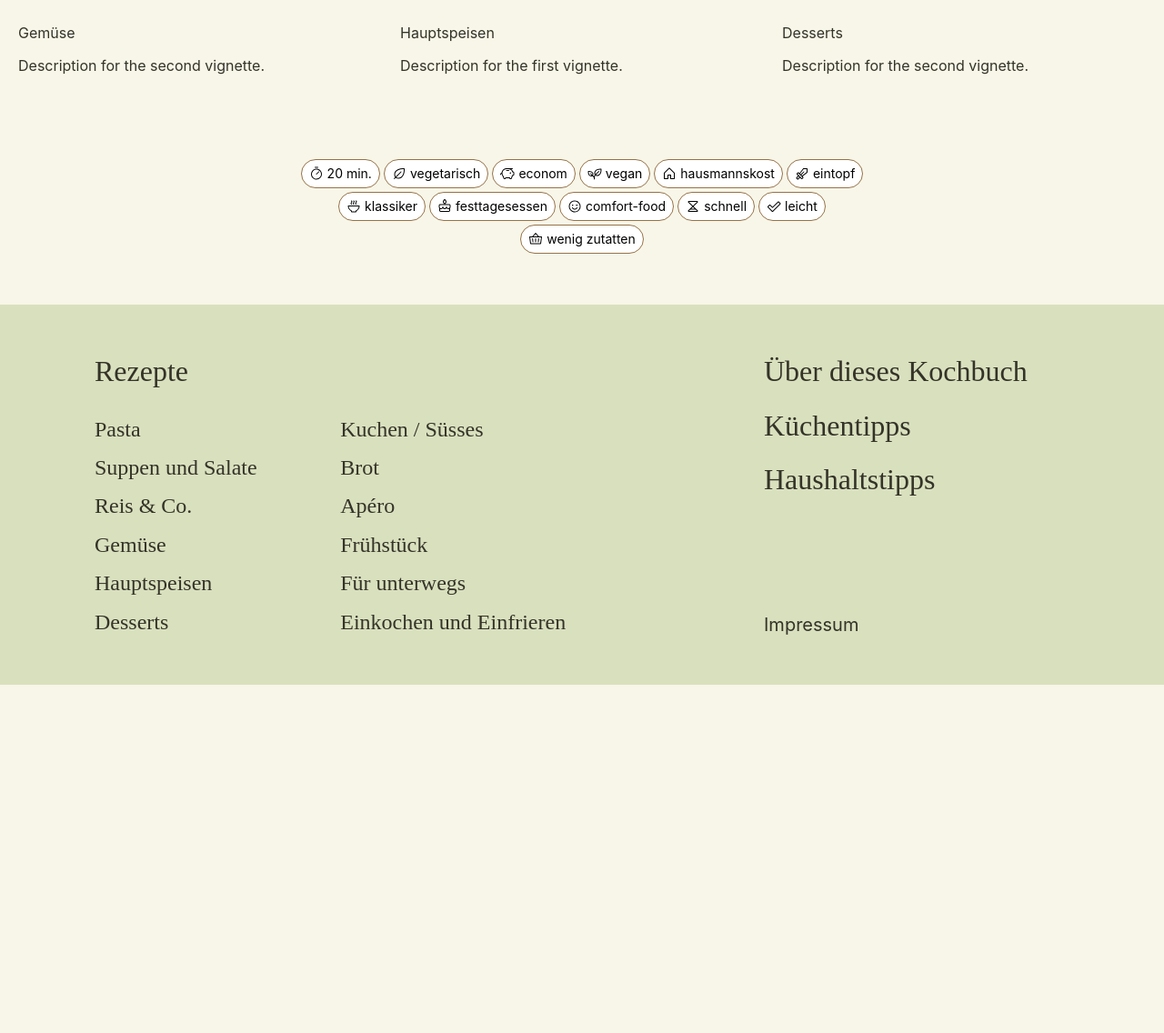
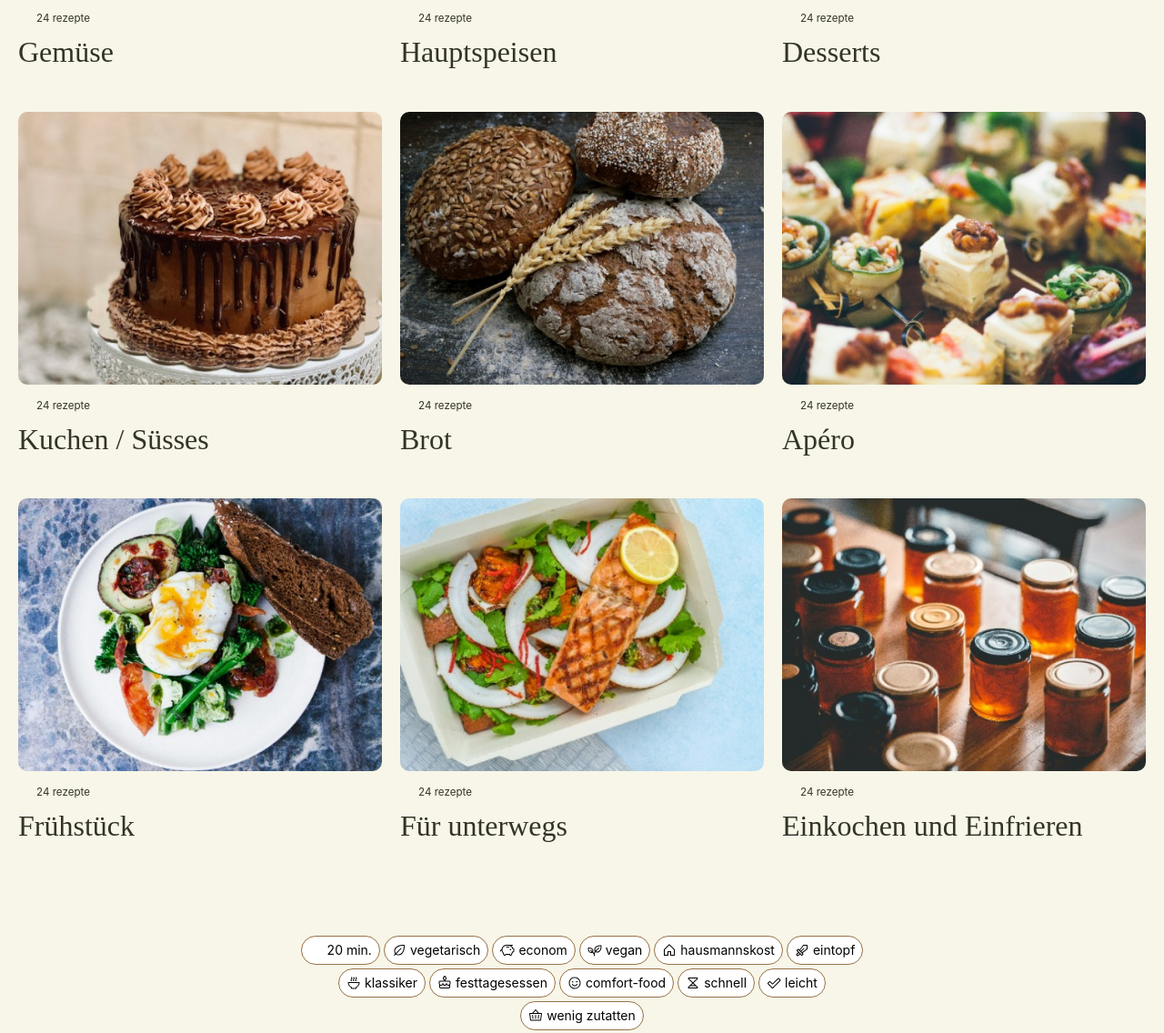
Before and after one commit to dariazorina/cookbook, a website: page app/index.html in a window 1280 px wide. Shown: the part 1092-2228 px from the top of the page at 91% size. Before the commit the page ends 1845 px from the top, so only its background shows below. Drawn offline with nearby package versions, Linux system fonts and the light colour scheme; files that its build step writes are made by us from their sources; a web font is replaced by a local one.

Commit message:
landing page is ready

```diff
--- a/app/html/_footer.html
+++ b/app/html/_footer.html
@@ -19,7 +19,7 @@
 			</nav>
 			<nav class="footer__nav">
 				<ul>
-					<li><a href="#">Über dieses Kochbuch</a></li>
+					<li><a href="uber_uns.html">Über dieses Kochbuch</a></li>
 					<li><a href="#">Küchentipps</a></li>
 					<li><a href="#">Haushaltstipps</a></li>
 				</ul>
--- a/app/index.html
+++ b/app/index.html
@@ -19,7 +19,7 @@
       <div class="thumbnail-content">
         <div class="comment comment-recipe-card">
           <svg width="16" height="16">
-            <use href="img/sprites.svg#timer"></use>
+            <use href="img/sprites.svg#rezept"></use>
           </svg>
           <span>24 rezepte</span>
         </div>
@@ -28,51 +28,148 @@
     </div>
 
     <div class="cookbook-main-content__thumbnail" id="Suppen-section">
-      <img src="img/recipes/recipe-card-image-2.jpg" alt="Vignette Image 2" />
+      <img src="img/recipes/recipe-card-image-2.jpg" alt="Suppen und Salate" />
       <div class="thumbnail-content">
-        <h3>Suppen und Salate</h3>
-        <p>Description for the second vignette.</p>
+        <div class="comment comment-recipe-card">
+          <svg width="16" height="16">
+            <use href="img/sprites.svg#rezept"></use>
+          </svg>
+          <span>24 rezepte</span>
+        </div>
+        <h3 class="min-title is-large">Suppen und Salate</h3>
       </div>
     </div>
 
     <div class="cookbook-main-content__thumbnail">
-      <img src="img/recipes/recipe-card-image-3.jpg" alt="Vignette Image 1" />
+      <img src="img/recipes/recipe-card-image-3.jpg" alt="Reis & Co." />
       <div class="thumbnail-content">
-        <h3>Reis & Co.</h3>
-        <p>Description for the first vignette.</p>
+        <div class="comment comment-recipe-card">
+          <svg width="16" height="16">
+            <use href="img/sprites.svg#rezept"></use>
+          </svg>
+          <span>24 rezepte</span>
+        </div>
+        <h3 class="min-title is-large">Reis & Co.</h3>
       </div>
     </div>
 
     <div class="cookbook-main-content__thumbnail">
-      <img src="img/recipes/recipe-card-image-4.jpg" alt="Vignette Image 2" />
+      <img src="img/recipes/recipe-card-image-4.jpg" alt="Gemüse" />
       <div class="thumbnail-content">
-        <h3>Gemüse</h3>
-        <p>Description for the second vignette.</p>
+        <div class="comment comment-recipe-card">
+          <svg width="16" height="16">
+            <use href="img/sprites.svg#rezept"></use>
+          </svg>
+          <span>24 rezepte</span>
+        </div>
+        <h3 class="min-title is-large">Gemüse</h3>
       </div>
     </div>
 
     <div class="cookbook-main-content__thumbnail">
-      <img src="img/recipes/recipe-card-image-5.jpg" alt="Vignette Image 1" />
+      <img src="img/recipes/recipe-card-image-5.jpg" alt="Hauptspeisen" />
       <div class="thumbnail-content">
-        <h3>Hauptspeisen</h3>
-        <p>Description for the first vignette.</p>
+        <div class="comment comment-recipe-card">
+          <svg width="16" height="16">
+            <use href="img/sprites.svg#rezept"></use>
+          </svg>
+          <span>24 rezepte</span>
+        </div>
+        <h3 class="min-title is-large">Hauptspeisen</h3>
       </div>
     </div>
-
     <div class="cookbook-main-content__thumbnail">
-      <img src="img/recipes/recipe-card-image-6.jpg" alt="Vignette Image 2" />
+      <img src="img/recipes/recipe-card-image-6.jpg" alt="Desserts" />
       <div class="thumbnail-content">
-        <h3>Desserts</h3>
-        <p>Description for the second vignette.</p>
+        <div class="comment comment-recipe-card">
+          <svg width="16" height="16">
+            <use href="img/sprites.svg#rezept"></use>
+          </svg>
+          <span>24 rezepte</span>
+        </div>
+        <h3 class="min-title is-large">Desserts</h3>
       </div>
     </div>
-  </section>
+    <div class="cookbook-main-content__thumbnail">
+      <img src="img/recipes/recipe-card-image-7.jpg" alt="Kuchen / Süsses" />
+      <div class="thumbnail-content">
+        <div class="comment comment-recipe-card">
+          <svg width="16" height="16">
+            <use href="img/sprites.svg#rezept"></use>
+          </svg>
+          <span>24 rezepte</span>
+        </div>
+        <h3 class="min-title is-large">Kuchen / Süsses</h3>
+      </div>
+    </div>
+    <div class="cookbook-main-content__thumbnail">
+      <img src="img/recipes/recipe-card-image-8.jpg" alt="Brot" />
+      <div class="thumbnail-content">
+        <div class="comment comment-recipe-card">
+          <svg width="16" height="16">
+            <use href="img/sprites.svg#rezept"></use>
+          </svg>
+          <span>24 rezepte</span>
+        </div>
+        <h3 class="min-title is-large">Brot</h3>
+      </div>
+    </div>
+    <div class="cookbook-main-content__thumbnail">
+      <img src="img/recipes/recipe-card-image-9.jpg" alt="Apéro" />
+      <div class="thumbnail-content">
+        <div class="comment comment-recipe-card">
+          <svg width="16" height="16">
+            <use href="img/sprites.svg#rezept"></use>
+          </svg>
+          <span>24 rezepte</span>
+        </div>
+        <h3 class="min-title is-large">Apéro</h3>
+      </div>
+    </div>
+    <div class="cookbook-main-content__thumbnail">
+      <img src="img/recipes/recipe-card-image-10.jpg" alt="Frühstück" />
+      <div class="thumbnail-content">
+        <div class="comment comment-recipe-card">
+          <svg width="16" height="16">
+            <use href="img/sprites.svg#rezept"></use>
+          </svg>
+          <span>24 rezepte</span>
+        </div>
+        <h3 class="min-title is-large">Frühstück</h3>
+      </div>
+    </div>
+    <div class="cookbook-main-content__thumbnail">
+      <img src="img/recipes/recipe-card-image-11.jpg" alt="Für unterwegs" />
+      <div class="thumbnail-content">
+        <div class="comment comment-recipe-card">
+          <svg width="16" height="16">
+            <use href="img/sprites.svg#rezept"></use>
+          </svg>
+          <span>24 rezepte</span>
+        </div>
+        <h3 class="min-title is-large">Für unterwegs</h3>
+      </div>
+    </div>
+  <div class="cookbook-main-content__thumbnail">
+      <img src="img/recipes/recipe-card-image-12.jpg" alt="Einkochen und
+      Einfrieren" />
+      <div class="thumbnail-content">
+        <div class="comment comment-recipe-card">
+          <svg width="16" height="16">
+            <use href="img/sprites.svg#rezept"></use>
+          </svg>
+          <span>24 rezepte</span>
+        </div>
+        <h3 class="min-title is-large">Einkochen und
+          Einfrieren</h3>
+      </div>
+    </div></section>
   <section class="cookbook-main-footer">
     <div class="cookbook-main-footer__content">
       <ul class="cookbook-main-footer__tags">
         <button type="button" id="tag-quick">
           <svg width="24" height="24">
-            <use href="img/sprites.svg#timer"></use>
+            <use href="img/sprites.svg#rezept"></use>
           </svg>
           <span> 20 min. </span>
         </button>
```
Also changed, not shown: app/img/sprites.svg.
